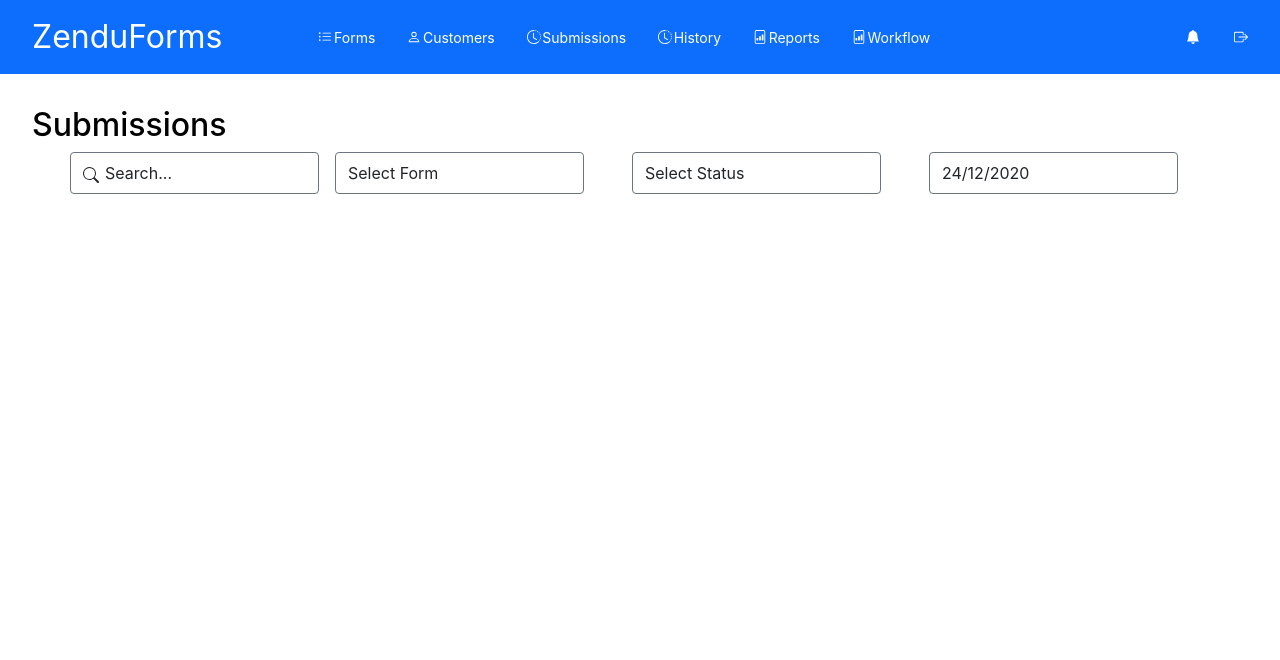
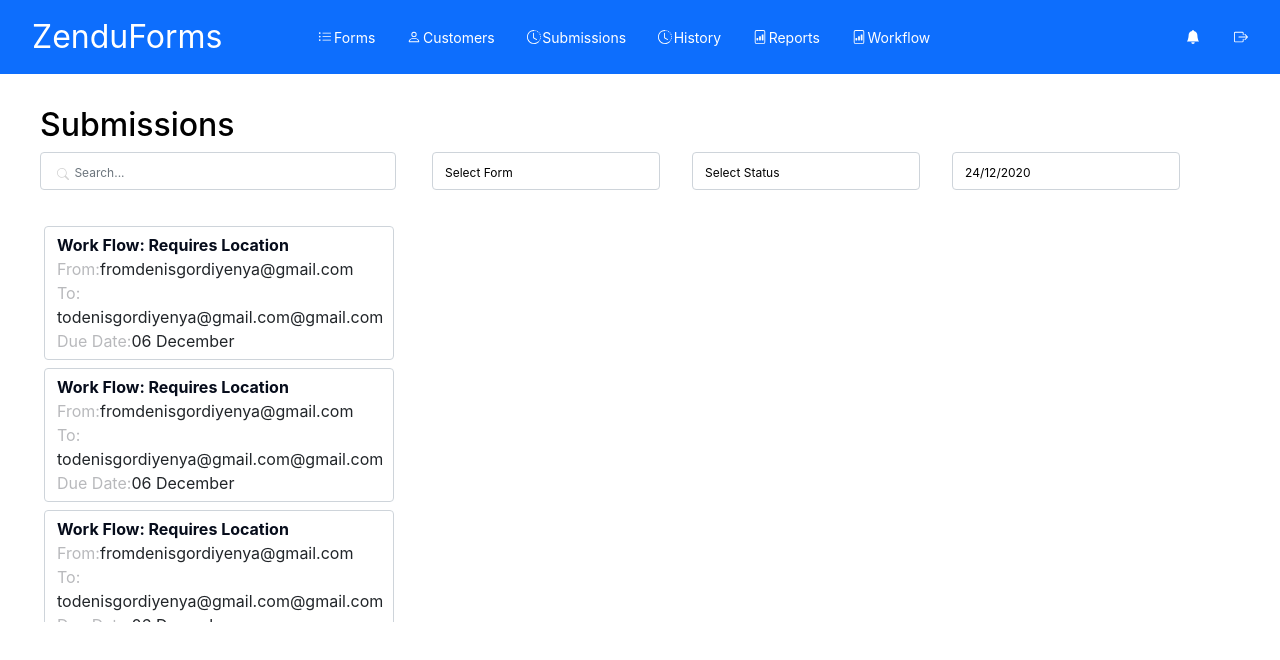
Before and after one commit to taraamiri57/Vehicle-Transportation, a React (Create React App) app: page / in a window 1280 px wide. Shown: the top 660 px of the page. Built offline with nearby package versions, Linux system fonts and the light colour scheme.

Commit message:
Refactored code and added WorkFlows list component.
Refactored the code and did some clean up as well as implementing the WorkFlows list.

```diff
--- a/package.json
+++ b/package.json
@@ -3,6 +3,7 @@
   "version": "0.1.0",
   "private": true,
   "dependencies": {
+    "@shopify/flash-list": "^1.4.1",
     "@testing-library/jest-dom": "^5.16.5",
     "@testing-library/react": "^13.4.0",
     "@testing-library/user-event": "^13.5.0",
@@ -17,6 +18,7 @@
     "react-icons": "^4.7.1",
     "react-scripts": "^2.1.3",
     "react-test-renderer": "^18.0.0",
+    "recyclerlistview": "^4.2.0",
     "web-vitals": "^2.1.4"
   },
   "scripts": {
--- a/src/App.js
+++ b/src/App.js
@@ -9,11 +9,8 @@
   return (
     <div>
       <Navbar />
-      <h2 className="header active  align-items-center" style={{fontSize: 32, color:"black", marginLeft:"2rem", marginTop:"2rem"}}>
-      Submissions
-       {/*<a className="d-flex align-items-center" href="#"  style={{fontSize: 32, color:"black",marginLeft:"4rem"}}>   </a>*/}
-      </h2>
       <Filterbar />
+      <Listbar />
 
 
     </div>
--- /dev/null
+++ b/src/Data/data.json
@@ -0,0 +1,101 @@
+[
+    {
+        "id":"1",
+        "location_status": "Requires Location",
+        "workflow_status": "Uncomplete",
+        "from": "fromdenisgordiyenya@gmail.com",
+        "to": "todenisgordiyenya@gmail.com@gmail.com",
+        "customer_address": "Fake,address",
+        "due_date": "06 December",
+        "latitude": "43.472271",
+        "longitude": "-80.539009"
+    },
+    {
+        "id":"2",
+        "location_status": "Requires Location",
+        "workflow_status": "Low Risk",
+        "from": "fromdenisgordiyenya@gmail.com",
+        "to": "todenisgordiyenya@gmail.com@gmail.com",
+        "customer_address": "Fake,address",
+        "due_date": "06 December",
+        "latitude": "43.472370",
+        "longitude": "-80.538872"
+    },
+    {
+        "id":"3",
+        "location_status": "Requires Location",
+        "workflow_status": "Needs Review",
+        "from": "fromdenisgordiyenya@gmail.com",
+        "to": "todenisgordiyenya@gmail.com@gmail.com",
+        "customer_address": "Fake,address",
+        "due_date": "06 December",
+        "latitude": "43.449760",
+        "longitude": "-80.489342"
+    },
+    {
+        "id":"4",
+        "location_status": "Requires Location",
+        "workflow_status": "Uncomplete",
+        "from": "fromdenisgordiyenya@gmail.com",
+        "to": "todenisgordiyenya@gmail.com@gmail.com",
+        "customer_address": "Fake,address",
+        "due_date": "06 December",
+        "latitude": "43.459709",
+        "longitude": "-80.519272"
+    },
+    {
+        "id":"5",
+        "location_status": "Requires Location",
+        "workflow_status": "Needs Review",
+        "from": "fromdenisgordiyenya@gmail.com",
+        "to": "todenisgordiyenya@gmail.com@gmail.com",
+        "customer_address": "Fake,address",
+        "due_date": "06 December",
+        "latitude": "43.5932799",
+        "longitude": "-79.6445717"
+    },
+    {
+        "id":"6",
+        "location_status": "Requires Location",
+        "workflow_status": "Low Risk",
+        "from": "fromdenisgordiyenya@gmail.com",
+        "to": "todenisgordiyenya@gmail.com@gmail.com",
+        "customer_address": "Fake,address",
+        "due_date": "06 December",
+        "latitude": "43.5934664",
+        "longitude": "-79.6442723"
+    },
+    {
+        "id":"7",
+        "location_status": "Requires Location",
+        "workflow_status": "Needs Review",
+        "from": "fromdenisgordiyenya@gmail.com",
+        "to": "todenisgordiyenya@gmail.com@gmail.com",
+        "customer_address": "Fake,address",
+        "due_date": "06 December",
+        "latitude": "43.5896207",
+        "longitude": "-79.6456492"
+    },
+    {
+        "id":"8",
+        "location_status": "Requires Location",
+        "workflow_status": "Low Risk",
+        "from": "fromdenisgordiyenya@gmail.com",
+        "to": "todenisgordiyenya@gmail.com@gmail.com",
+        "customer_address": "Fake,address",
+        "due_date": "06 December",
+        "latitude": "43.6676436",
+        "longitude": "-79.3945326"
+    },
+    {
+        "id":"9",
+        "location_status": "Requires Location",
+        "workflow_status": "Uncomplete",
+        "from": "fromdenisgordiyenya@gmail.com",
+        "to": "todenisgordiyenya@gmail.com@gmail.com",
+        "customer_address": "Fake,address",
+        "due_date": "06 December",
+        "latitude": "40.7592619",
+        "longitude": "-73.9780119"
+    }
+]
--- a/src/Filters/Filter.js
+++ b/src/Filters/Filter.js
@@ -6,26 +6,44 @@
 import Col from 'react-bootstrap/Col';
 import FormCheckLabel from "react-bootstrap/esm/FormCheckLabel";
 import { MDBContainer, MDBRow, MDBCol } from 'mdb-react-ui-kit';
+import { Form } from "react-bootstrap";
+
+import {MARGIN_MEDIUM, MARGIN_REGULAR, MARGIN_XXX_SMALL, MARGIN_X_SMALL, MARGIN_LARG} from "./../Utils/Constants";
+
 
 
 const Filterbar = () => {
+
   return (
-    <MDBContainer>
+    <div>
+      <h2 className="header active  align-items-left" style={{
+        fontSize: 32, color: "black", marginTop: `${MARGIN_MEDIUM}px`, marginLeft: `${MARGIN_REGULAR}px` }}>
+        Submissions
+      </h2>
+      <MDBContainer  style={{marginLeft:`${MARGIN_REGULAR}px`}}>
         <MDBRow>
-        <MDBCol  className= "form-control border-secondary py-2 " style={{width: 50}} >
-        <Search style={{ marginRight: "0.1rem"}}/> Search...
+          <MDBCol className="form-control" style={{ width: "70%", height: "5%", marginRight:`${MARGIN_X_SMALL}px`}}>
+            <Form.Text className="text" style={{ margin:`${MARGIN_XXX_SMALL}px`, fontSize: 12 }}>
+              <Search style={{ margin: `${MARGIN_XXX_SMALL}px`, color: "lightgrey" }} /> Search...</Form.Text>
           </MDBCol>
-        <MDBCol className= "form-control border-secondary py-2" style={{width: "10%",marginRight:"2rem", marginLeft:"1rem"}}>
-          Select Form
+          <MDBCol className="form-control" style={{ width: "10%", maxWidth:"20%", height: "5%",  marginLeft: `${MARGIN_MEDIUM}px`, font: 8 }}>
+            <Form.Text className="text" style={{ fontSize: 12, color: "black" }}>
+              Select Form</Form.Text>
           </MDBCol>
-        <MDBCol size='sm'className= "form-control border-secondary py-2" style={{width: "20%",marginRight:"2rem", marginLeft:"1rem"}}>
-          Select Status
+          <MDBCol className="form-control" style={{ width: "10%", maxWidth:"20%", height: "5%",marginLeft: `${MARGIN_MEDIUM}px`, font: 8 }}>
+            <Form.Text className="text" style={{ fontSize: 12, color: "black" }}>
+              Select Status</Form.Text>
           </MDBCol>
-        <MDBCol size='sm'className= "form-control border-secondary py-2" style={{width: "20%",marginRight:"2rem", marginLeft:"1rem"}}>
-          24/12/2020
+          <MDBCol className="form-control" style={{ width: "10%", maxWidth:"20%", height: "5%",marginLeft: `${MARGIN_MEDIUM}px`, font: 8 }}>
+            <Form.Text className="text" style={{ fontSize: 12, color: "black" }}>
+              24/12/2020</Form.Text>
           </MDBCol>
         </MDBRow>
+
       </MDBContainer>
+
+    </div>
+
   );
 }
 export default Filterbar;
--- a/src/Lists/List.js
+++ b/src/Lists/List.js
@@ -1,31 +1,60 @@
-import React from "react";
-
-import { Search } from "react-bootstrap-icons";
-import Container from 'react-bootstrap/Container';
-import Row from 'react-bootstrap/Row';
-import Col from 'react-bootstrap/Col';
-import FormCheckLabel from "react-bootstrap/esm/FormCheckLabel";
+import React, { useEffect, useState } from "react";
+import ListGroup from 'react-bootstrap/ListGroup';
 import { MDBContainer, MDBRow, MDBCol } from 'mdb-react-ui-kit';
+import { Form } from "react-bootstrap";
+import {MARGIN_MEDIUM, MARGIN_REGULAR,
+  LABEL_GREY,
+  FONT_LABEL_REGULAR,
+  FONT_HEADER_REGULAR,
+  HEADER_BLACK} from "./../Utils/Constants";
 
 
-const Listbar = () => {
+var localData = require('./../Data/data.json')
+
+function Listbar() {
+
+  const [data]= useState(localData);
+
+  const styles = {
+    app: {
+      width: "14%",
+      margin: `${MARGIN_MEDIUM}px ${MARGIN_REGULAR}px`,
+    },
+
+    scroller: {
+      margin: "0 0",
+      height: "400px",
+      width: "200%",
+      overflow: "auto"
+    },
+
+    item: {
+      padding: "4px"
+    }
+  }
+
   return (
-    <MDBContainer>
-      <MDBCol>
-        <MDBCol size='sm' className= "form-control border-secondary py-2 " style={{marginRight:"2rem"}} >
-        <Search style={{ marginRight: "0.1rem"}}/> Search...
-        </MDBCol>
-        <MDBCol size='sm'className= "form-control border-secondary py-2" style={{marginRight:"2rem", marginLeft:"1rem"}}>
-          Select Form
-        </MDBCol>
-        <MDBCol size='sm'className= "form-control border-secondary py-2" style={{marginRight:"2rem", marginLeft:"1rem"}}>
-          Select Status
-        </MDBCol>
-        <MDBCol size='sm'className= "form-control border-secondary py-2" style={{marginRight:"2rem", marginLeft:"1rem"}}>
-          24/12/2020
-        </MDBCol>
-      </MDBCol>
-    </MDBContainer>
-  );
-}
+    <div style={{...styles.app, textAlign:"left"}}>
+        <div  style={styles.scroller}>
+          {data ?  data.map((item, index)=> {
+            return (
+              <div  style={styles.item}>
+                <MDBCol className="form-control" style={{marginRight:"1rem", textAlign:"left"}}>
+                <label style={{fontSize:`${FONT_HEADER_REGULAR}`, color:`${HEADER_BLACK}`}}><b>Work Flow: { item.location_status}</b></label>
+                <br/>
+                <label style={{fontSize:`${FONT_LABEL_REGULAR}`,color:`${LABEL_GREY}`}}>From:</label><label style={{fontSize:`${FONT_LABEL_REGULAR}`}}>{item.from}</label><br/>
+                <label style={{fontSize:`${FONT_LABEL_REGULAR}`,color:`${LABEL_GREY}`}}>To:</label><label style={{fontSize:`${FONT_LABEL_REGULAR}`}}>{item.to}</label><br/>
+                <label style={{fontSize:`${FONT_LABEL_REGULAR}`,color:`${LABEL_GREY}`}}>Due Date:</label><label style={{fontSize:`${FONT_LABEL_REGULAR}`}}>{item.due_date}</label><br/>
+                </MDBCol>
+              </div>
+            );
+          }) : (
+            <p>Loading...</p>
+          )}
+        </div>
+      </div>
+    );
+  }
+
+
 export default Listbar;
--- /dev/null
+++ b/src/Utils/Constants.js
@@ -0,0 +1,20 @@
+
+// Margins
+export const MARGIN_XXX_SMALL = 2
+export const MARGIN_X_SMALL = 4
+export const MARGIN_SMALL = 8
+export const MARGIN_MEDIUM = 32
+export const MARGIN_REGULAR = 40
+export const MARGIN_LARG = 56
+
+// Paddings
+
+
+
+// Font sizes
+export const FONT_HEADER_REGULAR = 18
+export const FONT_LABEL_REGULAR = 16
+
+// Colors
+export const HEADER_BLACK = "#060C1B"
+export const LABEL_GREY = "#B8B9BC"
--- a/src/index.js
+++ b/src/index.js
@@ -2,17 +2,17 @@
 import "bootstrap/dist/css/bootstrap.min.css";
 
 import React from "react";
-import ReactDOM from "react-dom";
+import ReactDOM from "react-dom/client";
+
 import "./index.css";
 import App from "./App";
 import reportWebVitals from "./reportWebVitals";
 
-ReactDOM.render(
-  <React.StrictMode>
-    <App />
-  </React.StrictMode>,
-  document.getElementById("root")
-);
+ReactDOM.createRoot(
+document.getElementById('root'))
+.render(<React.StrictMode>
+  <App />
+</React.StrictMode>);
 
 // If you want to start measuring performance in your app, pass a function
 // to log results (for example: reportWebVitals(console.log))
```
Also changed, not shown: 1 other file (tests, documents, lock files or other folders). Lines whose indentation alone changed are shown as unchanged.
